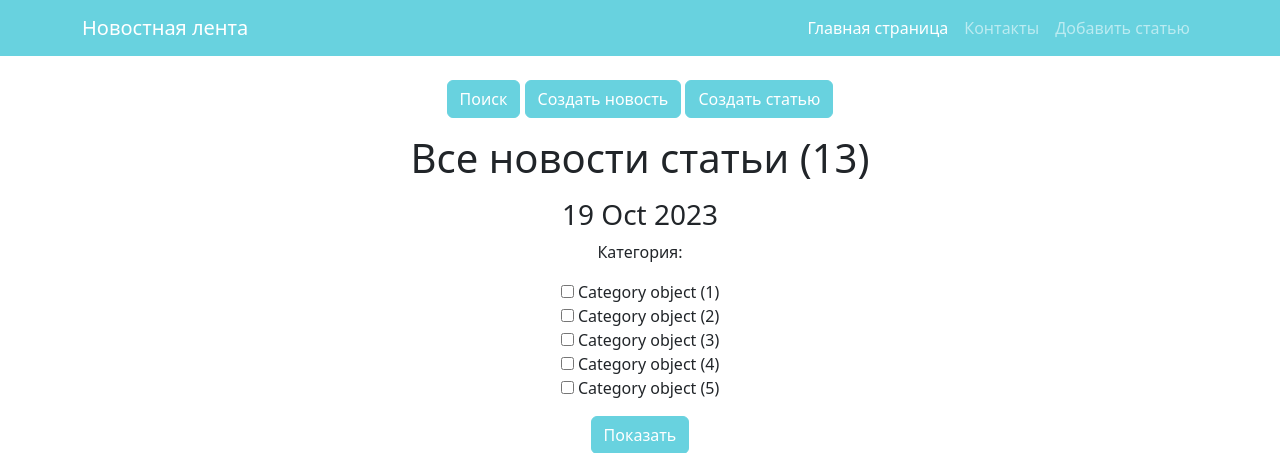
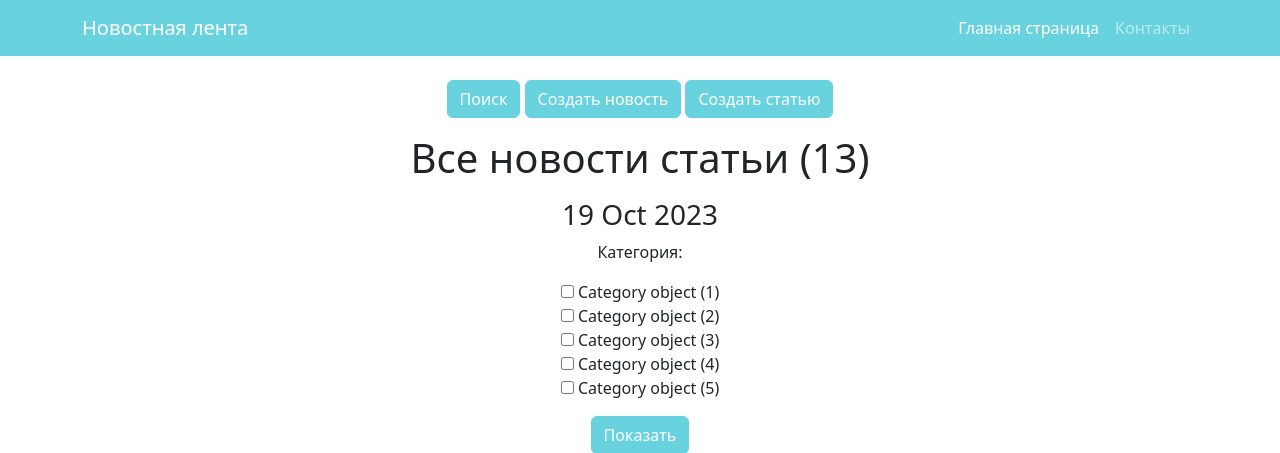
Before and after one commit to IrinaAbrosimova/NewsPaper, a Django app: page /news/ in a window 1280 px wide. Shown: the top 453 px of the page. Run offline with Django 4.2, Linux system fonts and the light colour scheme; data comes from the database, SQL or seed files in the repository; both versions use the stored data as it was after the commit; some libraries are stand-ins or nearby versions.

Commit message:
Итоговое задание 7.7

```diff
--- a/NewsPaper/templates/flatpages/default.html
+++ b/NewsPaper/templates/flatpages/default.html
@@ -22,7 +22,6 @@
                     <ul class="navbar-nav ms-auto mb-2 mb-lg-0">
                         <li class="nav-item"><a class="nav-link active" aria-current="page" href="/news/">Главная страница</a></li>
                         <li class="nav-item"><a class="nav-link" href="/contact/">Контакты</a></li>
-                        <li class="nav-item"><a class="nav-link" href="/news/create/">Добавить статью</a></li>
                     </ul>
                 </div>
             </div>
```
Also changed, not shown: NewsPaper/db.sqlite3.
